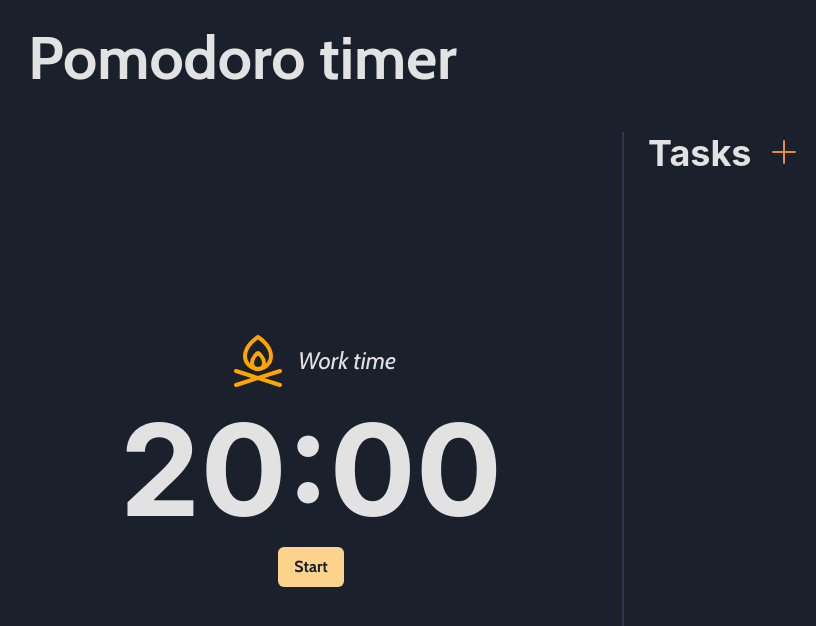
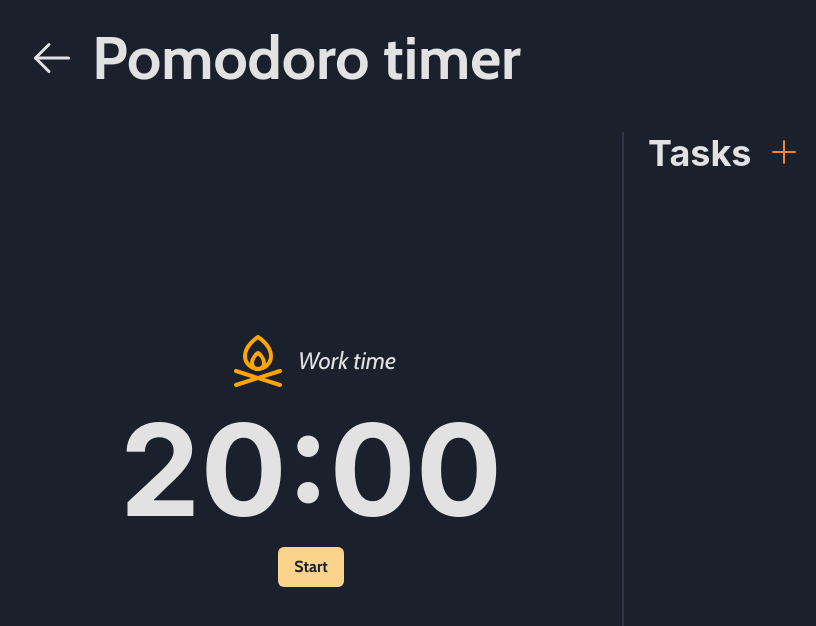
Before and after one commit to Shoonkey/portfolio-v1, a Next.js app: page /pomodoro-timer in a window 1280 px wide. Shown: the top 626 px of the page, without its empty margins (0-816 px from the left). Built offline with nearby package versions, Linux system fonts and the light colour scheme.

Commit message:
chore: added button to navigate back to main page

```diff
--- a/src/pages/pomodoro-timer.tsx
+++ b/src/pages/pomodoro-timer.tsx
@@ -1,5 +1,6 @@
 import { Flex, Heading } from "@chakra-ui/react"
 
+import BackToPortfolioButton from "../projects/portfolio/components/BackToPortfolioButton"
 import Page from "../projects/pomodoro-timer/components/Page"
 import Clock from "../projects/pomodoro-timer/components/Clock"
 import TodoList from "../projects/pomodoro-timer/components/TodoList"
@@ -7,9 +8,12 @@ import TodoList from "../projects/pomodoro-timer/components/TodoList"
 function PomodoroTimer() {
   return (
     <Page title="Pomodoro timer">
-      <Heading size={{ base: "2xl", lg: "3xl" }} fontFamily="inherit" p={7}>
-        Pomodoro timer
-      </Heading>
+      <Flex alignItems="center" p={7}>
+        <BackToPortfolioButton />
+        <Heading ml={4} size={{ base: "2xl", lg: "3xl" }} fontFamily="inherit" display="flex" alignItems="center">
+          Pomodoro timer
+        </Heading>
+      </Flex>
       <Flex
         flexGrow={1}
         alignItems="stretch"
--- /dev/null
+++ b/src/projects/portfolio/components/BackToPortfolioButton.tsx
@@ -0,0 +1,15 @@
+import Link from "next/link"
+import { Tooltip } from "@chakra-ui/react"
+import { ArrowLeft } from "phosphor-react"
+
+function BackToPortfolioButton() {
+  return (
+    <Tooltip label="Go back to portfolio">
+      <Link href="/" aria-label="Go back to portfolio">
+        <ArrowLeft size={48} />
+      </Link>
+    </Tooltip>
+  )
+}
+
+export default BackToPortfolioButton
```
